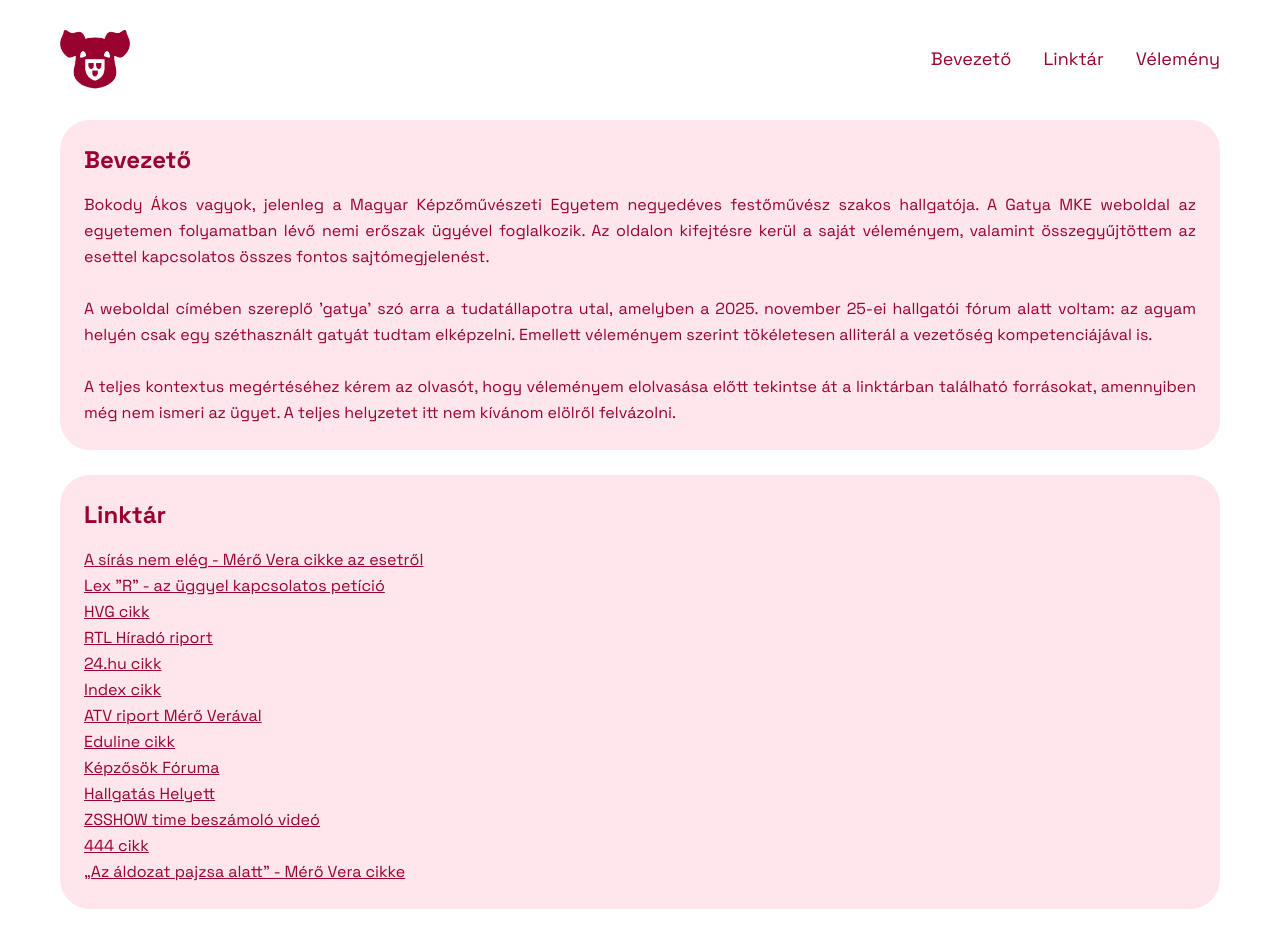
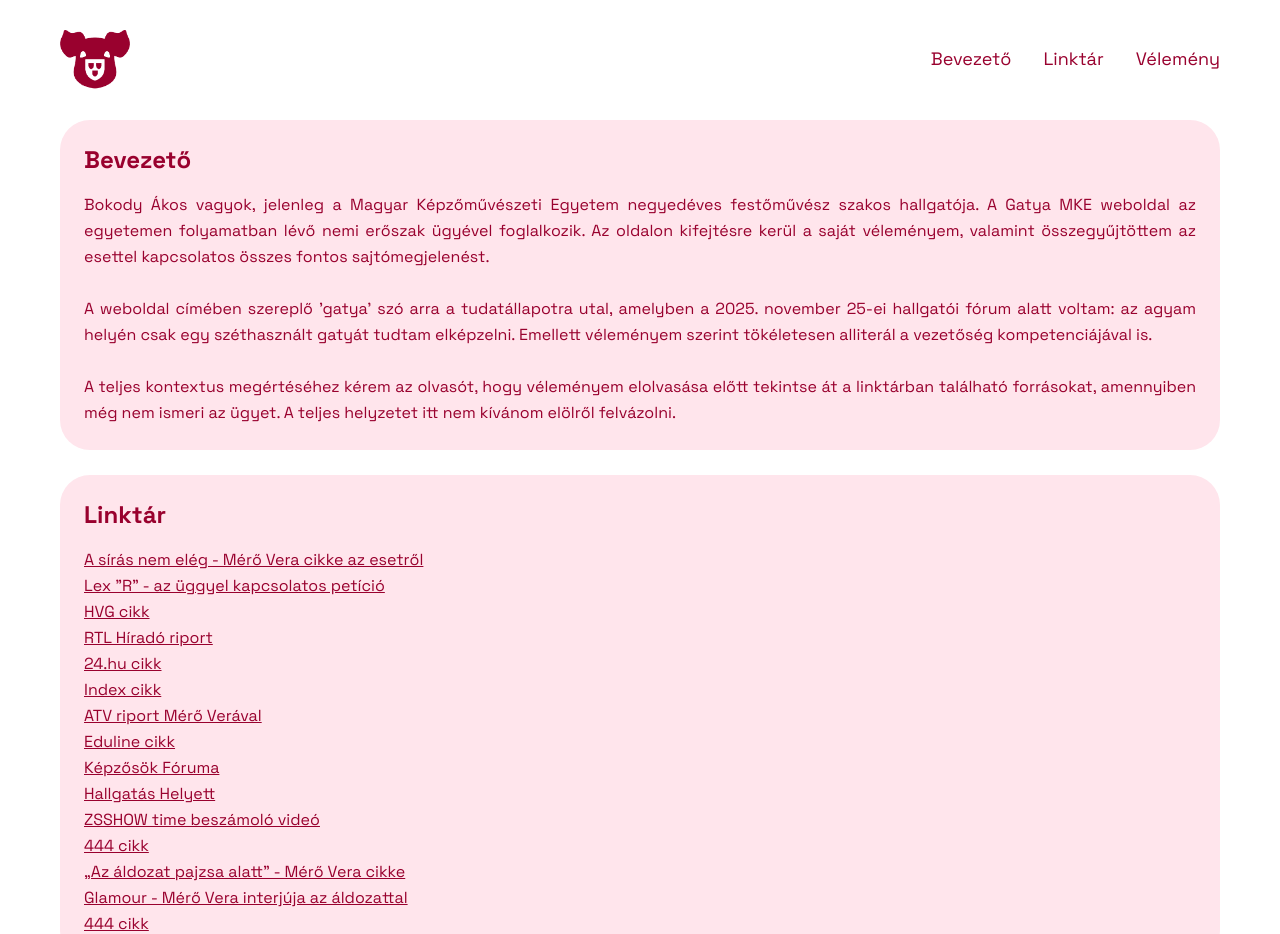
Before and after one commit to lordbokody/gatyamke, a Next.js app: page / in a window 1280 px wide. Shown: the top 934 px of the page. Built offline with nearby package versions, Linux system fonts and the light colour scheme.

Commit message:
add cikkek

```diff
--- a/app/page.tsx
+++ b/app/page.tsx
@@ -55,6 +55,10 @@ export default function Home() {
             <a href="https://444.hu/2025/11/30/uzenetben-ismerte-be-az-eroszakot-a-birosag-felmentette-az-egyetem-pedig-szettarta-karjait" target="_blank" className="underline">444 cikk</a>
             <br />
             <a href="https://substack.com/home/post/p-180312356" target="_blank" className="underline">„Az áldozat pajzsa alatt" - Mérő Vera cikke</a>
+            <br />
+            <a href="https://www.glamour.hu/g-eletstilus/mero-vera-interju-magyar-kepzomuveszeti-egyetem-megeroszakolt-diak/13jdll6" target="_blank" className="underline">Glamour - Mérő Vera interjúja az áldozattal</a>
+            <br />
+            <a href="https://444.hu/2025/12/02/a-hallgatok-elertek-hogy-a-kepzomuveszeti-egyetemen-vizsgaljak-felul-az-eroszakos-buncselekmenyekre-vonatkozo-szabalyozast" target="_blank" className="underline">444 cikk</a>
           </p>
       </div>
 
```
